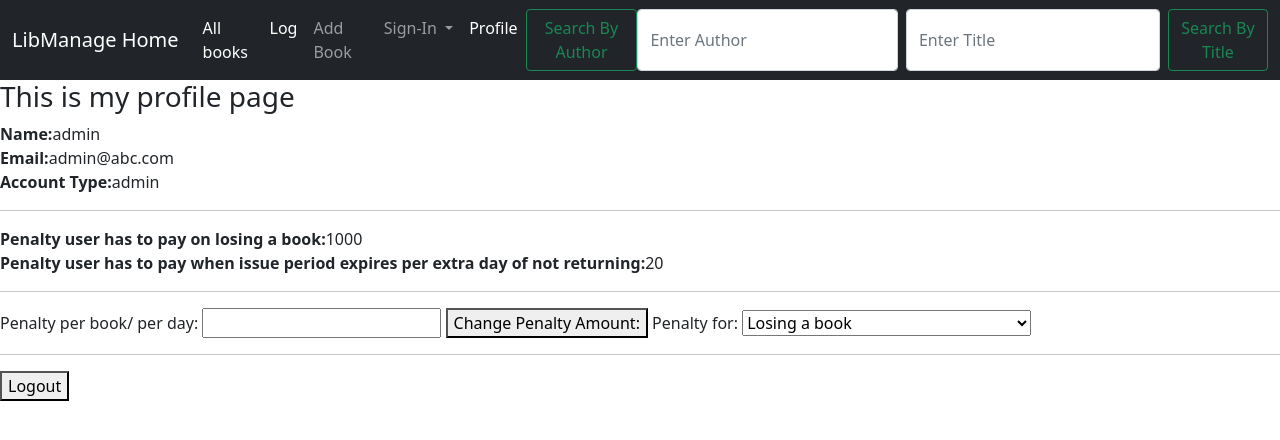
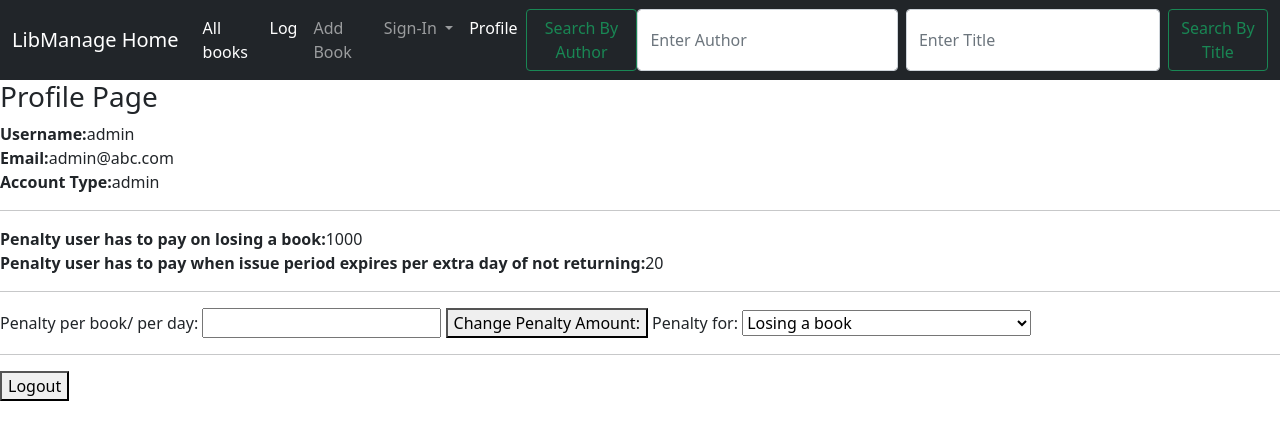
Before and after one commit to sankalpswarup/LibraryManagementSystem, a Django app: page /profile in a window 1280 px wide. Shown: the top 440 px of the page. Run offline with Django 3.2, Linux system fonts and the light colour scheme; a user stored in the database is signed in; data comes from the database, SQL or seed files in the repository; both versions use the stored data as it was after the commit.

Commit message:
Design Document added, bugs fixed, minor changes in UI

```diff
--- a/LibManage/templates/profile.html
+++ b/LibManage/templates/profile.html
@@ -3,9 +3,9 @@
 variables are specified in base.html, thos can be changed {% endcomment %}
 {% block title %}LibManage{% endblock title %}
 {% block body %}
-<h3>This is my profile page</h3>
+<h3>Profile Page</h3>
 <p>
-    <b>Name:</b>{{ user.username}}<br>
+    <b>Username:</b>{{ user.username}}<br>
     <b>Email:</b>{{ user.email }}<br>
     <b>Account Type:</b>{{ user.profile.account_type }}<br>
     {% ifequal user.profile.account_type 'user' %}
@@ -16,6 +16,8 @@ variables are specified in base.html, thos can be changed {% endcomment %}
     <br>
     <b>Penalty user has to pay when issue period expires per extra day of not returning:</b>{{penalty2}}
     <hr>
+    {% endifequal %}
+    {% ifequal user.profile.account_type 'admin' %}
     <form action='update_penalty_amount' method='post' Required>
     {% csrf_token %}
 
```
Also changed, not shown: LibManage/db.sqlite3, 2 other files.
